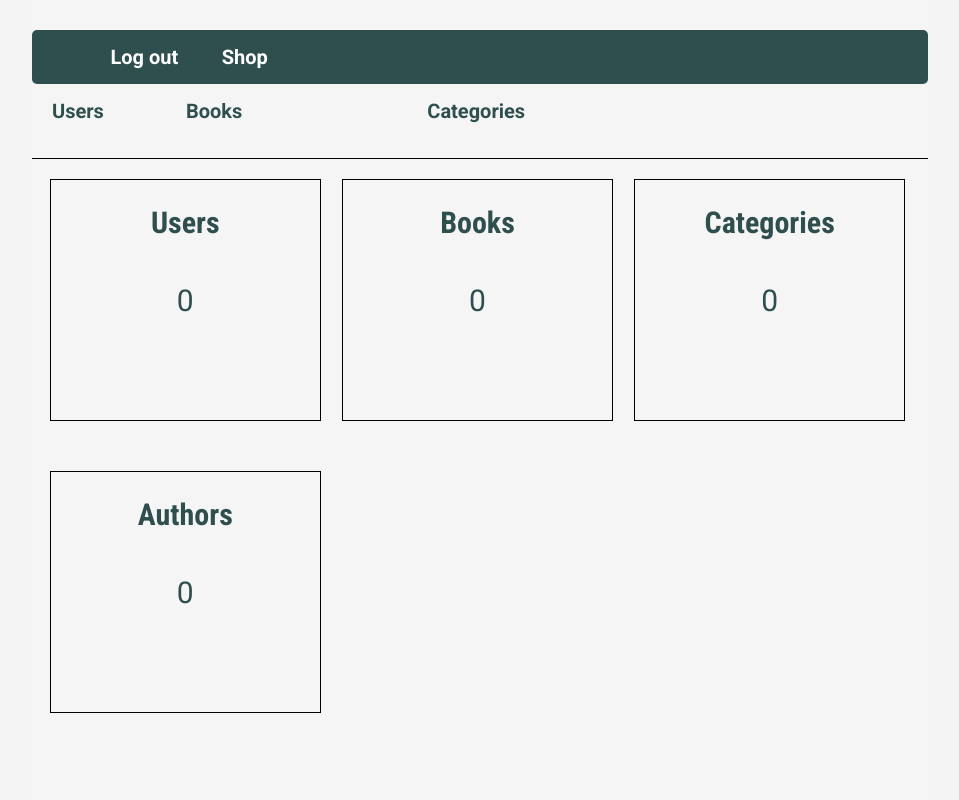
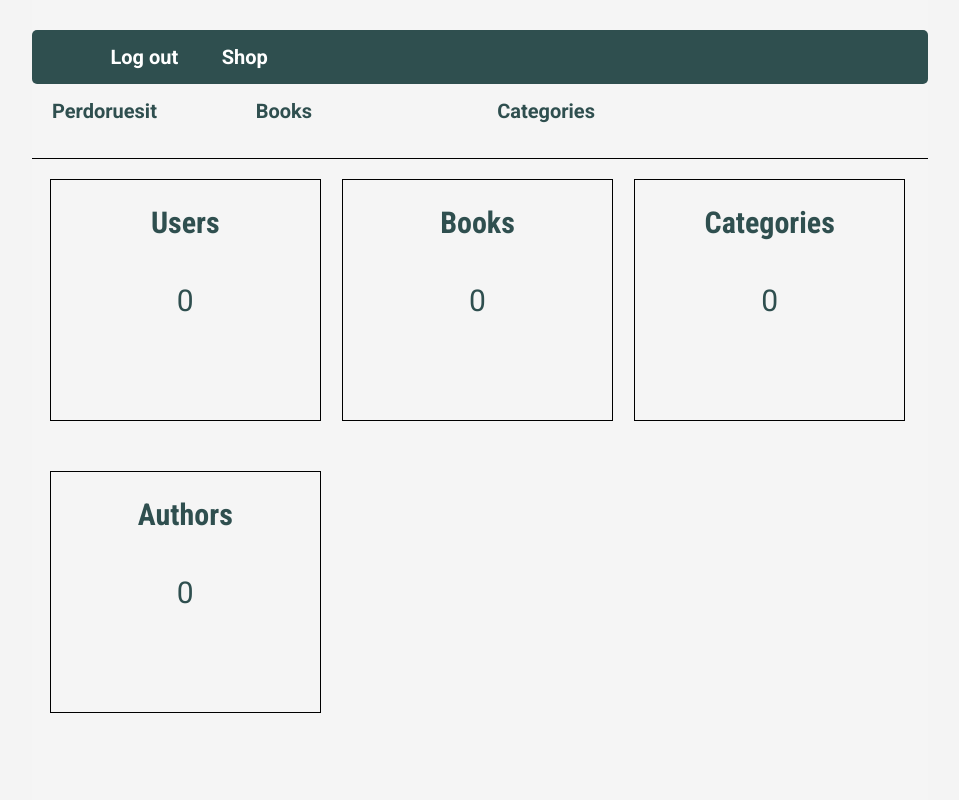
Before and after one commit to Margarita-N/Projekti-Programimi-ne-Internet, a PHP site: page /AdminMain.php in a window 1280 px wide. Shown: the whole page, without its empty margins (160-1119 px from the left). Run offline with PHP 8.4, Linux system fonts and the light colour scheme; data that the repository does not hold is empty; some libraries are stand-ins or nearby versions.

Commit message:
Update AdminHeader.php

```diff
--- a/AdminHeader.php
+++ b/AdminHeader.php
@@ -8,10 +8,10 @@
             </ul>
             </div>
             <ul class="navbar-nav">
-                <li class="nav-item dropdown"><a href="#">Users</a>
+                <li class="nav-item dropdown"><a href="#">Perdoruesit</a>
                     <div class="dropdown-menu">
                         <ul>
-                            <li><a href="users_AdminPage.php" class="dropdown-item">Manage Users</a></li>
+                            <li><a href="users_AdminPage.php" class="dropdown-item">Menaxhimi i perdoruesve</a></li>
 
                         </ul>
                     </div>
```
